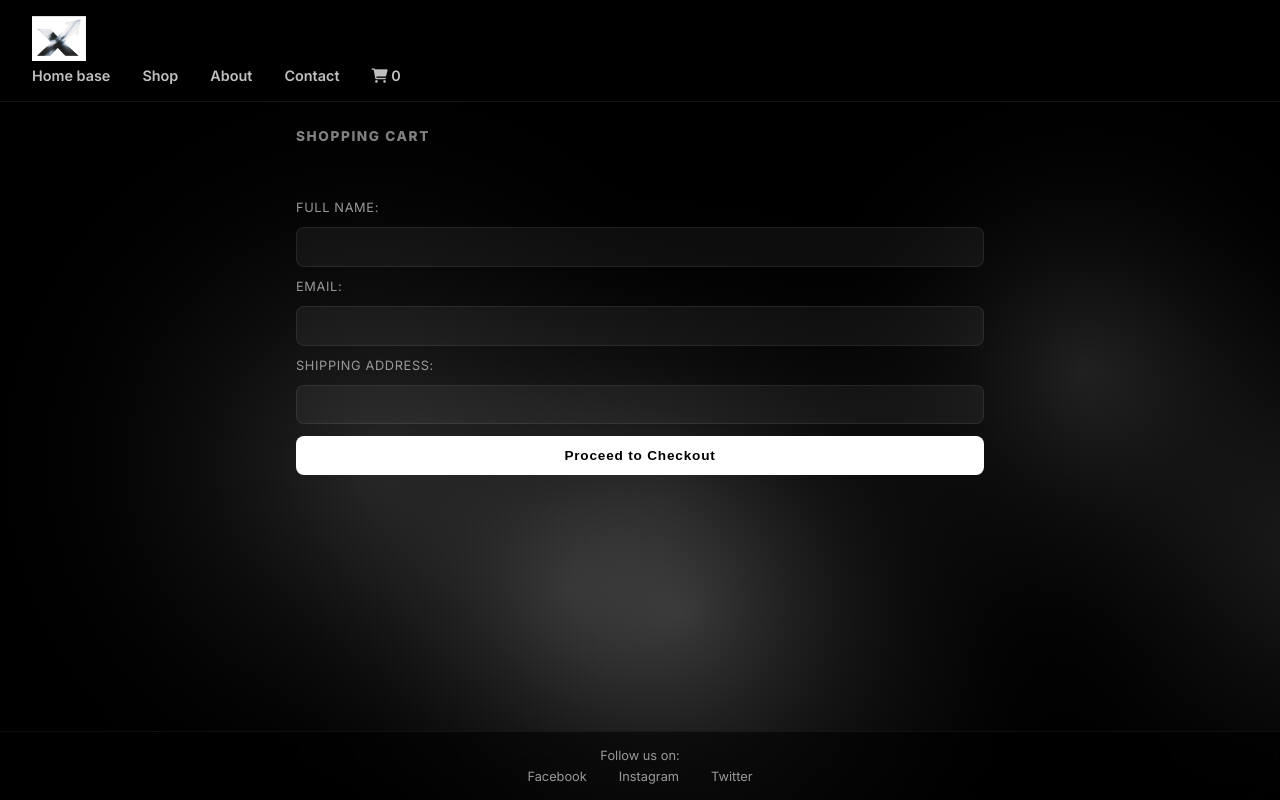
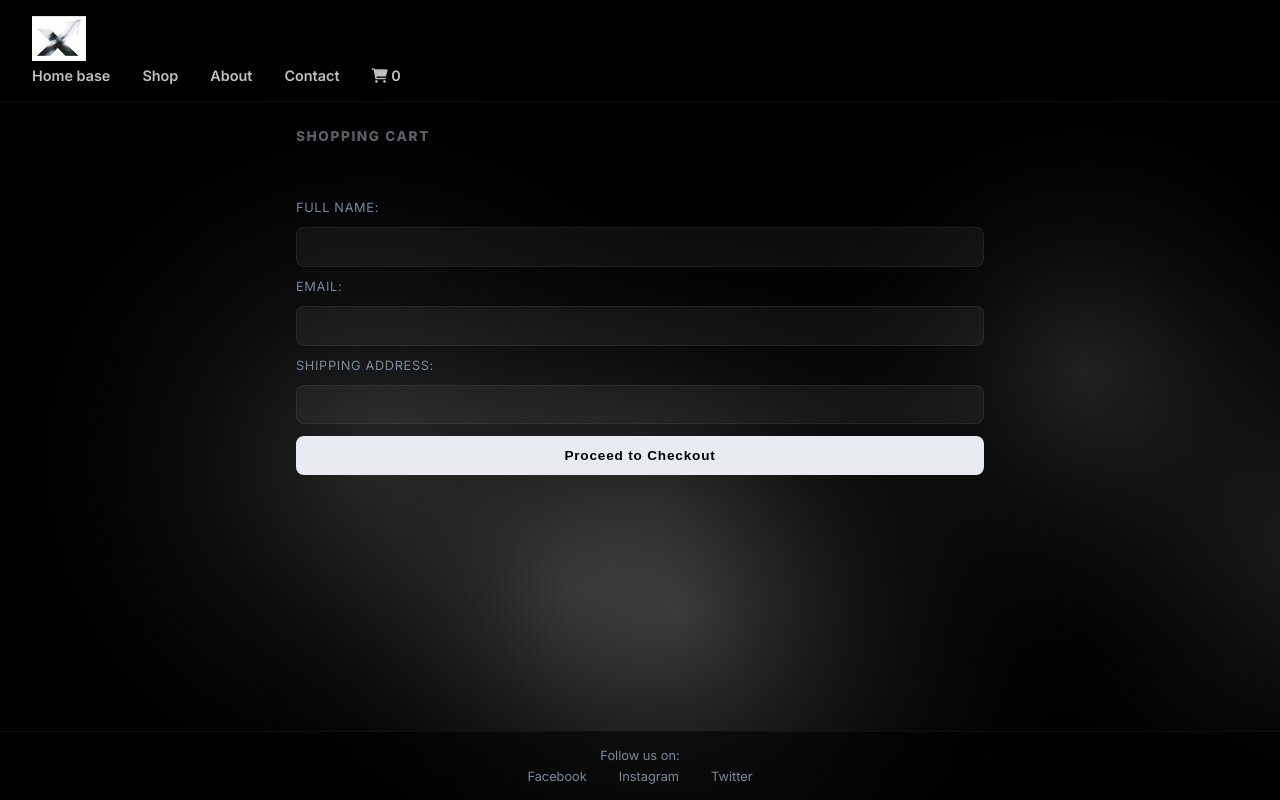
Before and after one commit to joshuaannor/exodusProject, a website: page cart.html in a window 1280 px wide. Drawn offline with Linux system fonts and the light colour scheme; animation ran at ten frames a second.

Commit message:
Update style.css

```diff
--- a/style.css
+++ b/style.css
@@ -3,13 +3,13 @@
    ============================================================ */
 :root {
   --background: #000000;
-  --foreground: #ffffff;
-  --card: rgba(15, 15, 15, 0.6);
-  --card-border: rgba(255, 255, 255, 0.08);
-  --primary: #ffffff;
-  --accent: #add8e6;
-  --muted: rgba(255, 255, 255, 0.5);
-  --muted-foreground: #999999;
+  --foreground: #e8ecf0;
+  --card: rgba(10, 14, 20, 0.6);
+  --card-border: rgba(120, 140, 165, 0.12);
+  --primary: #e8ecf0;
+  --accent: #8a9db3;
+  --muted: rgba(200, 210, 225, 0.45);
+  --muted-foreground: #7a8a9a;
   --radius: 0.5rem;
 }
 
@@ -50,7 +50,7 @@ header {
   top: 0;
   width: 100%;
   z-index: 1000;
-  border-bottom: 1px solid rgba(255, 255, 255, 0.08);
+  border-bottom: 1px solid rgba(120, 140, 165, 0.10);
 }
 
 .nav-logo {
@@ -93,7 +93,7 @@ nav ul li a:hover {
 .hero-logo {
   max-width: 150px;
   margin-bottom: 1.5rem;
-  filter: drop-shadow(0 0 24px rgba(255, 255, 255, 0.15));
+  filter: drop-shadow(0 0 24px rgba(138, 157, 179, 0.25));
 }
 
 .hero h1 {
@@ -101,7 +101,7 @@ nav ul li a:hover {
   letter-spacing: 0.35rem;
   margin-bottom: 0.75rem;
   font-weight: 800;
-  text-shadow: 0 0 40px rgba(255, 255, 255, 0.2);
+  text-shadow: 0 0 40px rgba(138, 157, 179, 0.25);
 }
 
 .hero p {
@@ -194,7 +194,7 @@ nav ul li a:hover {
 }
 
 .product:hover {
-  border-color: rgba(255, 255, 255, 0.18);
+  border-color: rgba(138, 157, 179, 0.22);
   transform: translateY(-4px);
 }
 
@@ -325,7 +325,7 @@ textarea {
 
 input:focus,
 textarea:focus {
-  border-color: rgba(255, 255, 255, 0.25);
+  border-color: rgba(138, 157, 179, 0.35);
 }
 
 textarea {
@@ -401,7 +401,7 @@ footer {
   width: 100%;
   bottom: 0;
   z-index: 100;
-  border-top: 1px solid rgba(255, 255, 255, 0.06);
+  border-top: 1px solid rgba(120, 140, 165, 0.08);
   font-size: 0.8rem;
 }
 
```
